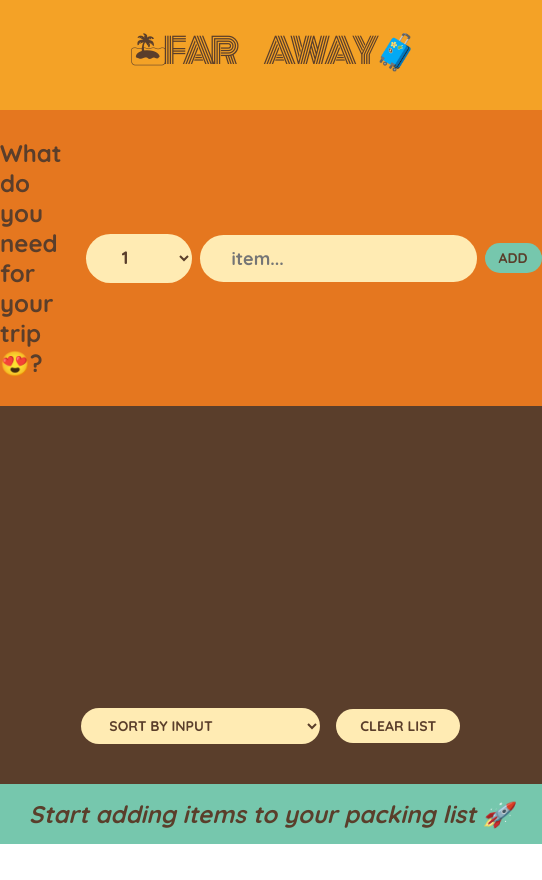
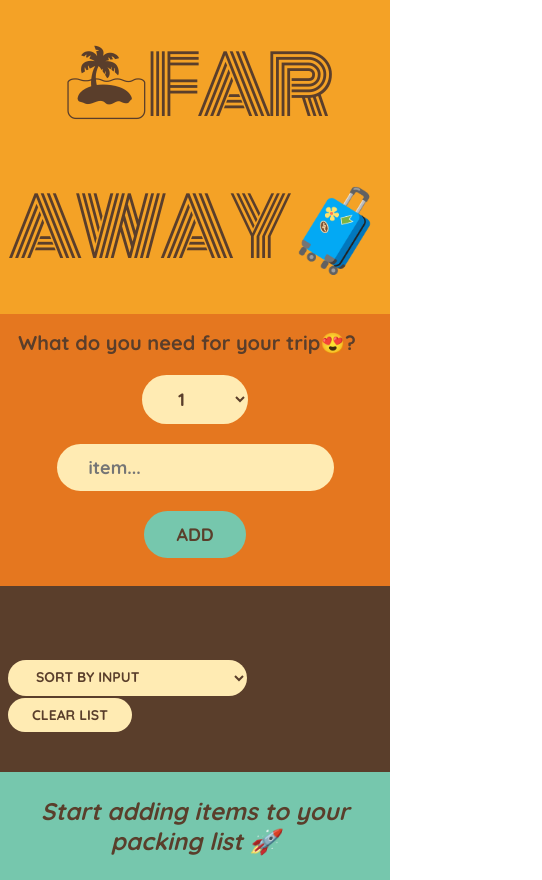
Before and after one commit to thegirlcoderr/travel-list, a React app: page / in a window 390 px wide. Shown: the whole page, 542 px wide, since content can reach past the window. Before the commit the page ends 844 px from the top, so only its background shows below. Built offline with nearby package versions, Linux system fonts and the light colour scheme.

Commit message:
added media queries

```diff
--- a/src/index.css
+++ b/src/index.css
@@ -18,7 +18,6 @@
   font-weight: 500;
 }
 
-@media (max-width: 768px) {
 .app {
   width: 100%;
   height: 100vh;
@@ -131,20 +130,22 @@
   font-weight: 700;
   padding: 3.2rem 0;
 }
+
+@media (max-width: 600px) {
+  .add-form {
+    flex-direction: column;
+    padding: 1.6rem 0;
   }
 
-/* For screens smaller than 480px (phones) */
-@media (max-width: 480px) {
-  h1 {
-    font-size: 3.5rem;
-  }
-
-  .add-form button {
-    padding: 0.6rem 1.4rem;
-    font-size: 1.4rem;
+  .add-form > * {
+    margin-bottom: 1.2rem;
   }
 
   .stats {
-    padding: 1.5rem 0;
+    padding: 2.4rem 0;
+  }
+
+  h3 {
+    font-size: 2rem; /* Adjust the font size for smaller screens */
   }
 }
```
Lines whose indentation alone changed are shown as unchanged.
